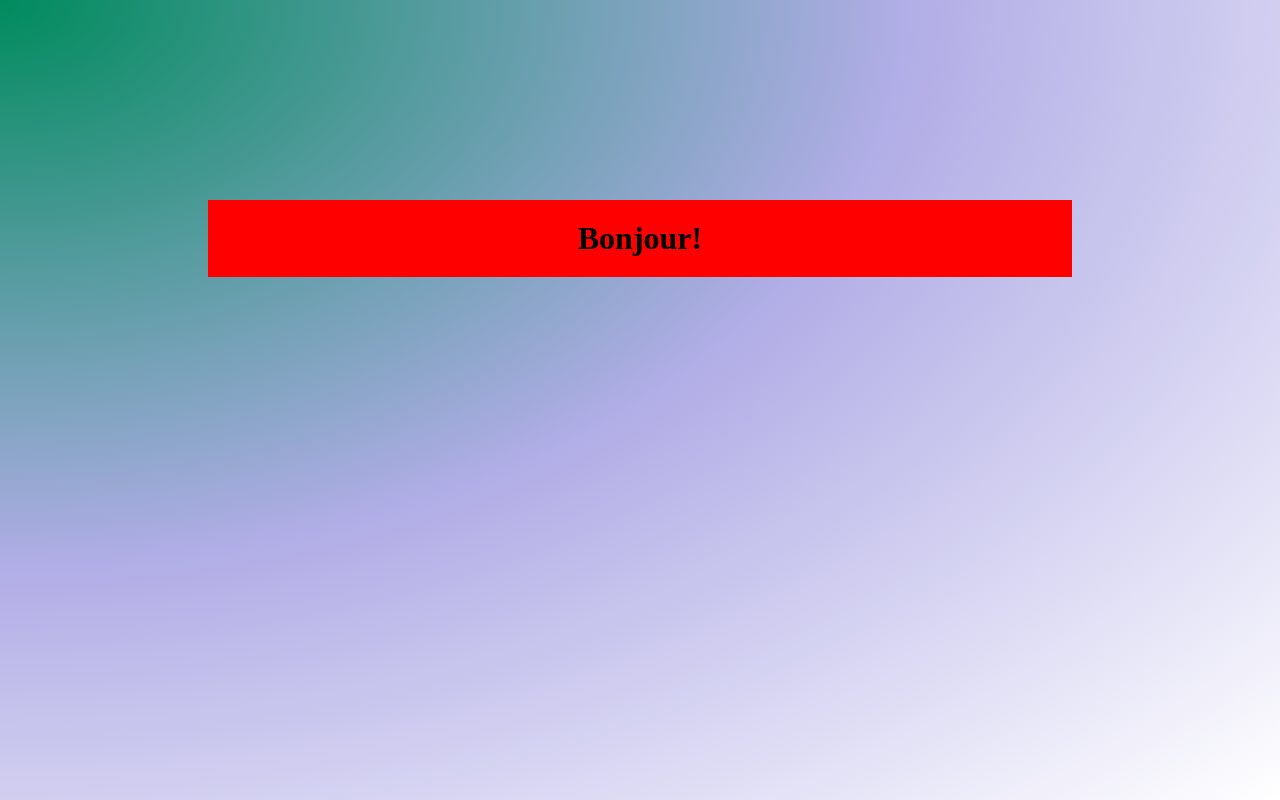
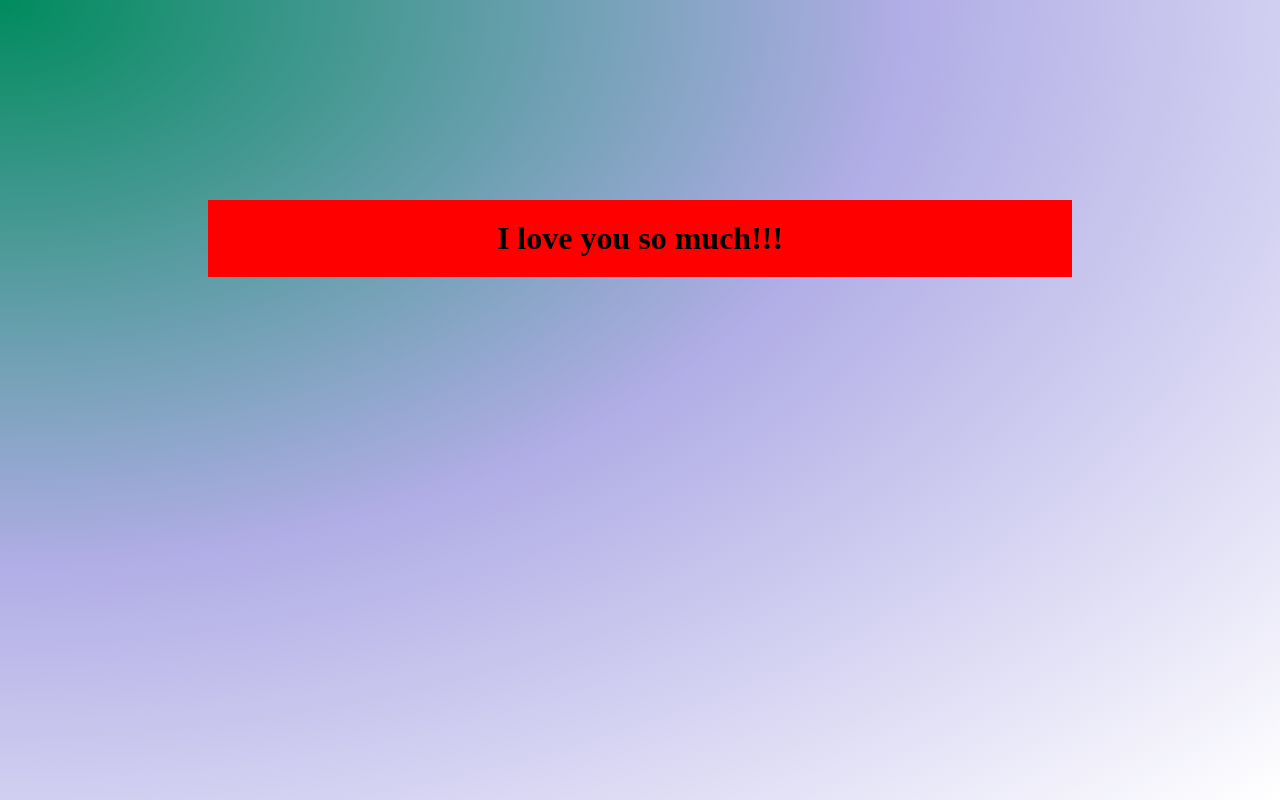
Before and after one commit to KevinCortes99/New-page, a plain HTML site: page index.html in a window 1280 px wide. Shown: the top 800 px of the page. Drawn offline with Linux system fonts and the light colour scheme.

Commit message:
modificación

```diff
--- a/index.html
+++ b/index.html
@@ -8,6 +8,6 @@
     <title>Document</title>
 </head>
 <body>
-    <h1>Bonjour!</h1>
+    <h1>I love you so much!!!</h1>
 </body>
 </html>
```
